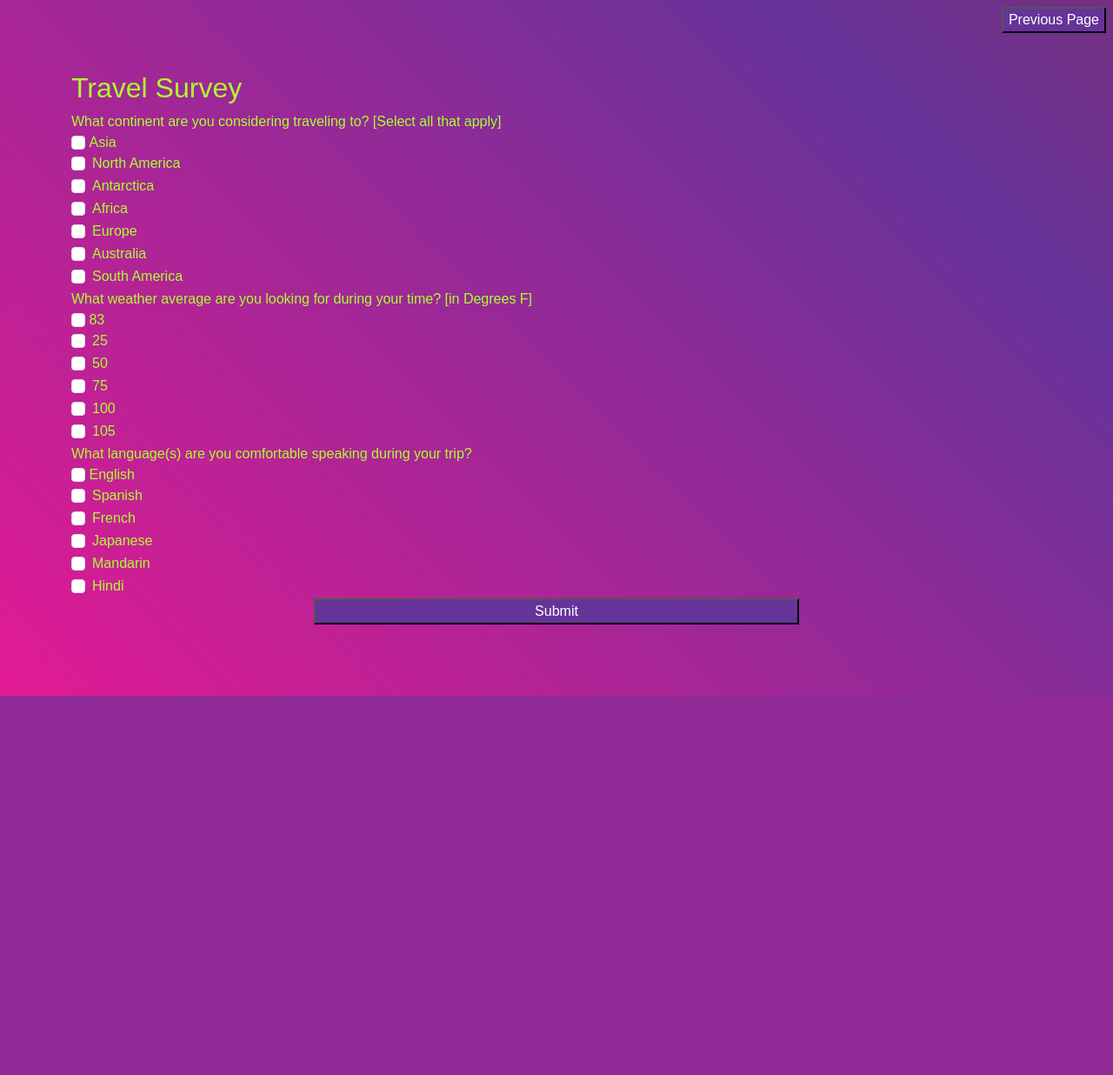
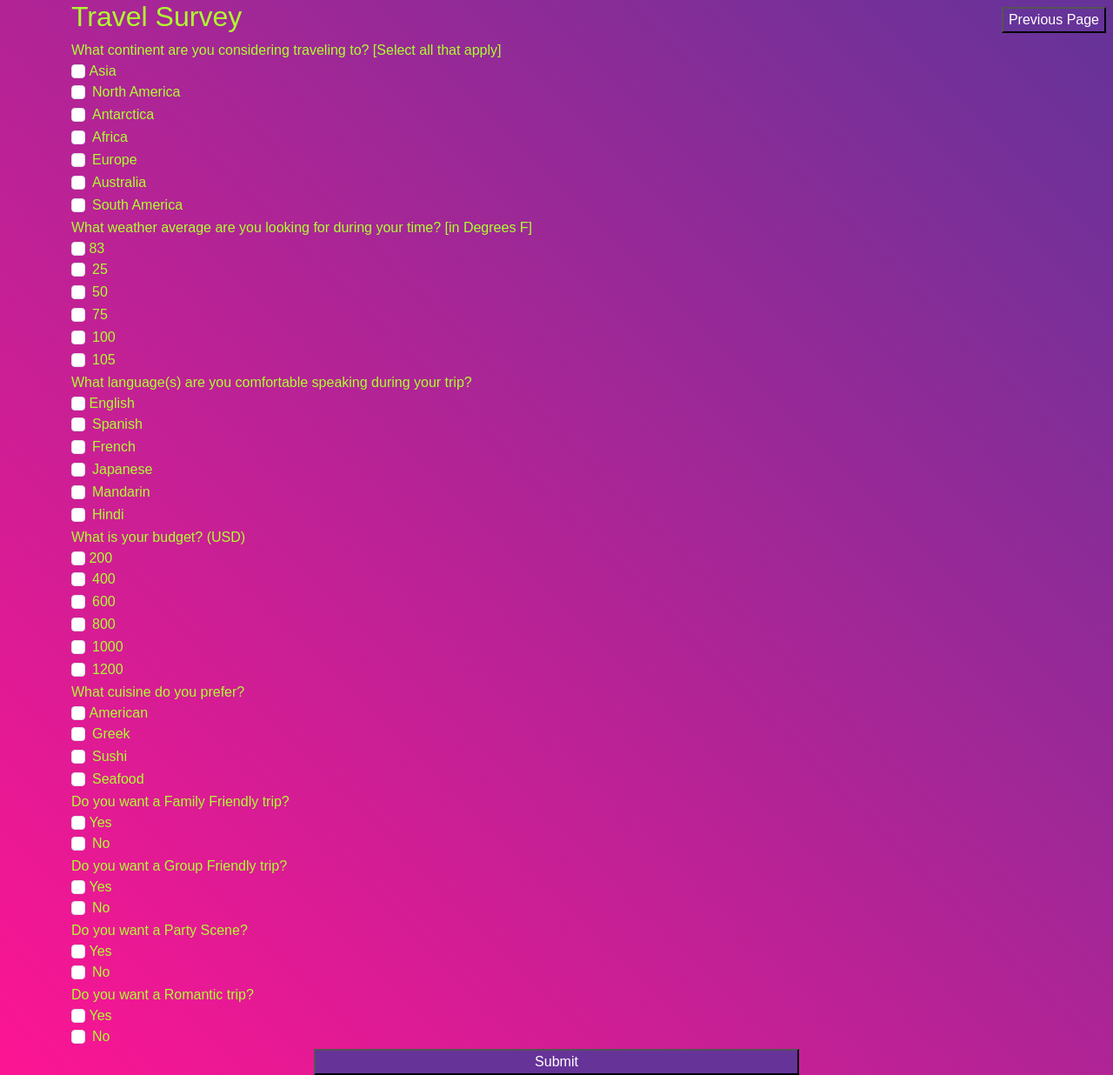
Before and after one commit to tish978/plan-it_travel_API, a FastAPI app: page /plan-trip in a window 1280 px wide. Shown: the whole page at 87% size. Before the commit the page ends 800 px from the top, so only its background shows below. Run offline with FastAPI, Linux system fonts and the light colour scheme.

Commit message:
Plan Trip adjustments.

```diff
--- a/main.py
+++ b/main.py
@@ -37,7 +37,7 @@ async def generate_report(request: Request):
 
 
 @app.post("/query", response_class=HTMLResponse)
-async def query_destinations(request: Request, q1: list = Form(...), q2: list = Form(...), q3: list = Form(...)):
+async def query_destinations(request: Request, q1: list = Form(...), q2: list = Form(...), q3: list = Form(...), q4: list = Form(...), q5: list = Form(...), q6: list = Form(...), q7: list = Form(...), q8: list = Form(...), q9: list = Form(...)):
 
     collection = database['destinations']
     reports_collection = database['reports']
@@ -46,9 +46,23 @@ async def query_destinations(request: Request, q1: list = Form(...), q2: list =
     print("q1:", q1)
     print("q2:", q2)
     print("q3:", q3)
+    print("q4:", q4)
+    print("q5:", q5)
+    print("q6:", q6)
+    print("q7:", q7)
+    print("q8:", q8)
+    print("q9:", q9)
 
-    # Convert q2 to a list of integers
+    # Convert q2 (weather) and q4 (budget) to a list of integers
     q2_int = [int(value) for value in q2]
+    q4_int = [int(value) for value in q4]
+
+
+    # Convert q6-q9 to a list of bool
+    q6_bool = [bool(value) for value in q6]
+    q7_bool = [bool(value) for value in q7]
+    q8_bool = [bool(value) for value in q8]
+    q9_bool = [bool(value) for value in q9]
 
     # Build the MongoDB query based on the form input
     query = {}
@@ -60,13 +74,26 @@ async def query_destinations(request: Request, q1: list = Form(...), q2: list =
         query["weather"] = {"$in": q2_int}
     if q3:
         query["language"] = {"$in": q3}
+    if q4_int:
+        query["budget"] = {"$in": q4_int}
+    if q5:
+        query["cuisine"] = {"$in": q5}
+    if q6_bool:
+        query["family_friendly"] = {"$in": q6_bool}
+    if q7_bool:
+        query["group_friendly"] = {"$in": q7_bool}
+    if q8_bool:
+        query["party_scene"] = {"$in": q8_bool}
+    if q9_bool:
+        query["romantic"] = {"$in": q9_bool}
+
 
     # Debugging: Log constructed query
     print("Query:", query)
 
     try:
         # Create all possible combinations of selected values
-        combinations = list(product(q1, q2_int, q3))
+        combinations = list(product(q1, q2_int, q3, q4_int, q5, q6_bool, q7_bool, q8_bool, q9_bool))
 
         # Store results for each combination
         all_results = {}
@@ -81,6 +108,18 @@ async def query_destinations(request: Request, q1: list = Form(...), q2: list =
                 combo_query["weather"] = combo[1]
             if combo[2]:
                 combo_query["language"] = combo[2]
+            if combo[3]:
+                combo_query["budget"] = combo[3]
+            if combo[4]:
+                combo_query["cuisine"] = combo[4]
+            if combo[5]:
+                combo_query["family_friendly"] = combo[5]
+            if combo[6]:
+                combo_query["group_friendly"] = combo[6]
+            if combo[7]:
+                combo_query["party_scene"] = combo[7]
+            if combo[8]:
+                combo_query["romantic"] = combo[8]
 
             # Perform the query
             results = list(collection.find(combo_query))
--- a/templates/plan-trip.html
+++ b/templates/plan-trip.html
@@ -31,10 +31,9 @@
             margin: 0;
             font-family: Arial, sans-serif;
             color: greenyellow;
-            overflow: hidden;
+            overflow: auto;
             position: relative;
             width: 100vw;
-            height: 100vh;
             background: linear-gradient(45deg, purple, deeppink, rebeccapurple, firebrick);
             background-size: 300% 300%;
             animation: lavaLamp 5s infinite;
@@ -52,13 +51,14 @@
         }
     </style>
 </head>
-<body class="bg-light d-flex flex-column justify-content-center align-items-center vh-100">
+<body class="bg-light d-flex flex-column justify-content-center align-items-center">
+    <div class="container">
 
         <form action="/home" method="post" class="position-absolute top-0 end-0 mt-2 me-2">
             <button type="submit" class="w-100 glow-button mx-auto d-block" id="goBackButton">Previous Page</button>
         </form>
 
-    <div class="container">
+
             <h2>Travel Survey</h2>
             <form action="/query" method="post">
                 <!-- Question 1 -->
@@ -146,6 +146,99 @@
                     <label class="form-check-label" for="q3-option6">Hindi</label>
                 </div>
 
+
+                <!-- Question 4 -->
+                What is your budget? (USD)
+                <div class="form-group">
+                    <input class="form-check-input" type="checkbox" name="q4" id="q4-option1" value="200">
+                    <label class="form-check-label" for="q4-option1">200</label>
+                </div>
+                <div class="form-check">
+                    <input class="form-check-input" type="checkbox" name="q4" id="q4-option2" value="400">
+                    <label class="form-check-label" for="q4-option2">400</label>
+                </div>
+                <div class="form-check">
+                    <input class="form-check-input" type="checkbox" name="q4" id="q4-option3" value="600">
+                    <label class="form-check-label" for="q4-option3">600</label>
+                </div>
+                <div class="form-check">
+                    <input class="form-check-input" type="checkbox" name="q4" id="q4-option4" value="800">
+                    <label class="form-check-label" for="q4-option4">800</label>
+                </div>
+                <div class="form-check">
+                    <input class="form-check-input" type="checkbox" name="q4" id="q4-option5" value="1000">
+                    <label class="form-check-label" for="q4-option5">1000</label>
+                </div>
+                <div class="form-check">
+                    <input class="form-check-input" type="checkbox" name="q4" id="q4-option6" value="1200">
+                    <label class="form-check-label" for="q4-option6">1200</label>
+                </div>
+
+
+                <!-- Question 5 -->
+                What cuisine do you prefer?
+                <div class="form-group">
+                    <input class="form-check-input" type="checkbox" name="q5" id="q5-option1" value="English">
+                    <label class="form-check-label" for="q5-option1">American</label>
+                </div>
+                <div class="form-check">
+                    <input class="form-check-input" type="checkbox" name="q5" id="q5-option2" value="Spanish">
+                    <label class="form-check-label" for="q5-option2">Greek</label>
+                </div>
+                <div class="form-check">
+                    <input class="form-check-input" type="checkbox" name="q5" id="q5-option3" value="French">
+                    <label class="form-check-label" for="q5-option3">Sushi</label>
+                </div>
+                <div class="form-check">
+                    <input class="form-check-input" type="checkbox" name="q5" id="q5-option4" value="Japanese">
+                    <label class="form-check-label" for="q5-option4">Seafood</label>
+                </div>
+
+                <!-- Question 6 -->
+                Do you want a Family Friendly trip?
+                <div class="form-group">
+                    <input class="form-check-input" type="checkbox" name="q6" id="q6-option1" value="Yes">
+                    <label class="form-check-label" for="q6-option1">Yes</label>
+                </div>
+                <div class="form-check">
+                    <input class="form-check-input" type="checkbox" name="q6" id="q6-option2" value="No">
+                    <label class="form-check-label" for="q6-option2">No</label>
+                </div>
+
+                <!-- Question 7 -->
+                Do you want a Group Friendly trip?
+                <div class="form-group">
+                    <input class="form-check-input" type="checkbox" name="q7" id="q7-option1" value="Yes">
+                    <label class="form-check-label" for="q7-option1">Yes</label>
+                </div>
+                <div class="form-check">
+                    <input class="form-check-input" type="checkbox" name="q7" id="q7-option2" value="No">
+                    <label class="form-check-label" for="q7-option2">No</label>
+                </div>
+
+                <!-- Question 8 -->
+                Do you want a Party Scene?
+                <div class="form-group">
+                    <input class="form-check-input" type="checkbox" name="q8" id="q8-option1" value="Yes">
+                    <label class="form-check-label" for="q8-option1">Yes</label>
+                </div>
+                <div class="form-check">
+                    <input class="form-check-input" type="checkbox" name="q8" id="q8-option2" value="No">
+                    <label class="form-check-label" for="q8-option2">No</label>
+                </div>
+
+                <!-- Question 9 -->
+                Do you want a Romantic trip?
+                <div class="form-group">
+                    <input class="form-check-input" type="checkbox" name="q9" id="q9-option1" value="Yes">
+                    <label class="form-check-label" for="q9-option1">Yes</label>
+                </div>
+                <div class="form-check">
+                    <input class="form-check-input" type="checkbox" name="q9" id="q9-option2" value="No">
+                    <label class="form-check-label" for="q9-option2">No</label>
+                </div>
+
+
             <button type="submit" class="w-50 glow-button mx-auto d-block" id="submitButton">Submit</button>
 
         </form>
```
Lines whose indentation alone changed are shown as unchanged.
